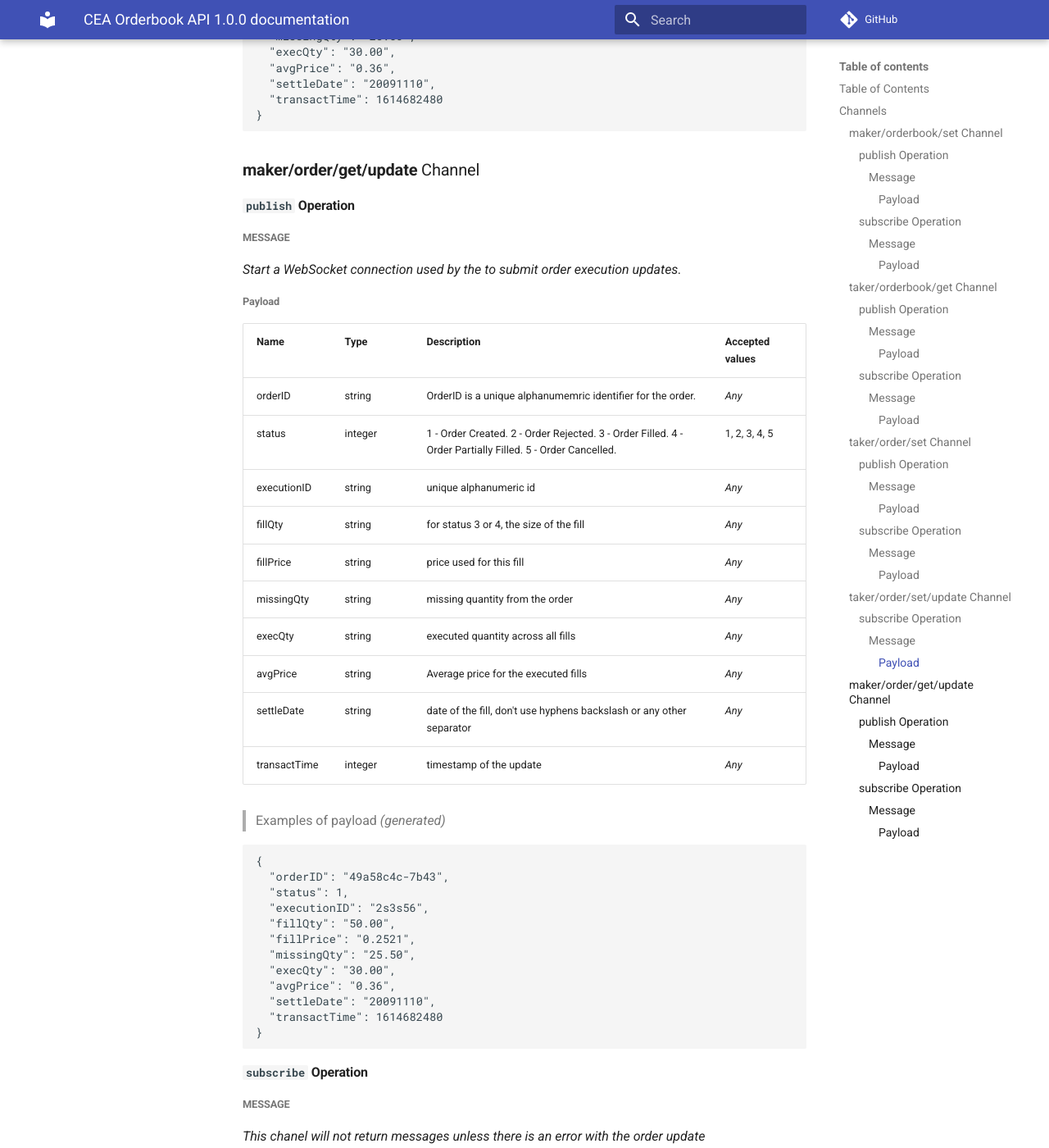
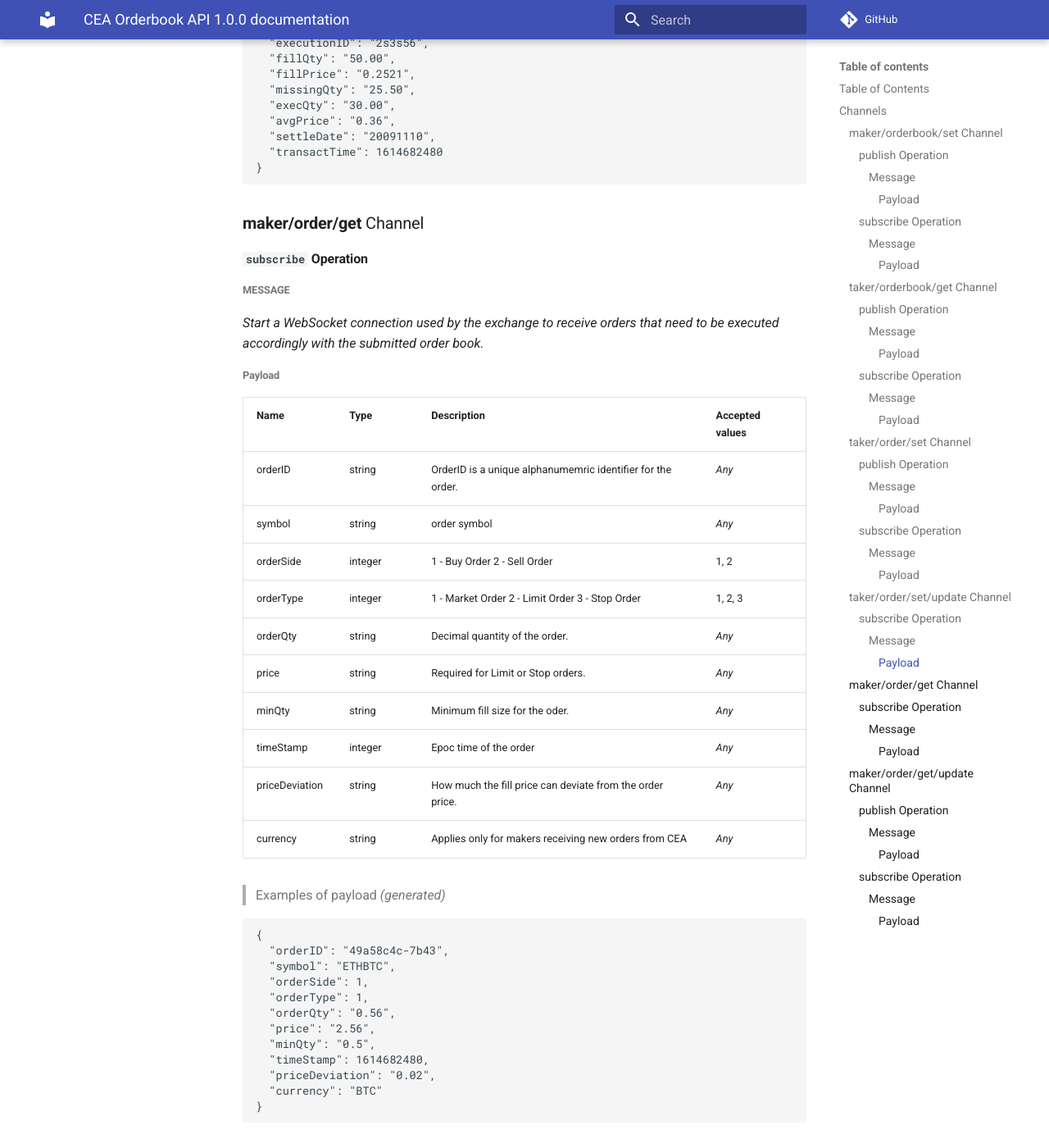
Before and after one commit to MasterVentures/cea-docs, an MkDocs documentation site: the page built from docs/api/asyncapi.md, in a window 1280 px wide and 1400 px high, scrolled down 6622 px. Shown: the whole window at 82% size. Built offline with MkDocs 1.6.1 and Material for MkDocs 9.7.7, drawn with Linux system fonts in a browser that asks for light colours; comment, search, counter and statistics services are not loaded; some of the changed text lies outside the part shown.

Commit message:
adding channel for new orders makers

````diff
--- a/docs/api/asyncapi.md
+++ b/docs/api/asyncapi.md
@@ -183,6 +183,7 @@
 | minQty | string | Minimum fill size for the oder. | _Any_ |
 | timeStamp | integer | Epoc time of the order | _Any_ |
 | priceDeviation | string | How much the fill price can deviate from the order price. | _Any_ |
+| currency | string | Applies only for makers receiving new orders from CEA | _Any_ |
 
 > Examples of payload _(generated)_
 
@@ -196,7 +197,8 @@
   "price": "2.56",
   "minQty": "0.5",
   "timeStamp": 1614682480,
-  "priceDeviation": "0.02"
+  "priceDeviation": "0.02",
+  "currency": "BTC"
 }
 ```
 
@@ -272,6 +274,49 @@
 
 
 
+### **maker/order/get** Channel
+
+#### `subscribe` Operation
+
+##### Message
+
+*Start a WebSocket connection used by the exchange to receive orders that need to be executed accordingly with the submitted order book.*
+
+###### Payload
+
+| Name | Type | Description | Accepted values |
+|-|-|-|-|
+| orderID | string | OrderID is a unique alphanumemric identifier for the order. | _Any_ |
+| symbol | string | order symbol | _Any_ |
+| orderSide | integer | 1 - Buy Order 2 - Sell Order | 1, 2 |
+| orderType | integer | 1 - Market Order 2 - Limit Order 3 - Stop Order | 1, 2, 3 |
+| orderQty | string | Decimal quantity of the order. | _Any_ |
+| price | string | Required for Limit or Stop orders. | _Any_ |
+| minQty | string | Minimum fill size for the oder. | _Any_ |
+| timeStamp | integer | Epoc time of the order | _Any_ |
+| priceDeviation | string | How much the fill price can deviate from the order price. | _Any_ |
+| currency | string | Applies only for makers receiving new orders from CEA | _Any_ |
+
+> Examples of payload _(generated)_
+
+```json
+{
+  "orderID": "49a58c4c-7b43",
+  "symbol": "ETHBTC",
+  "orderSide": 1,
+  "orderType": 1,
+  "orderQty": "0.56",
+  "price": "2.56",
+  "minQty": "0.5",
+  "timeStamp": 1614682480,
+  "priceDeviation": "0.02",
+  "currency": "BTC"
+}
+```
+
+
+
+
 ### **maker/order/get/update** Channel
 
 #### `publish` Operation
````
Also changed, not shown: docs/orderbook.yaml (+77 -60 lines).
